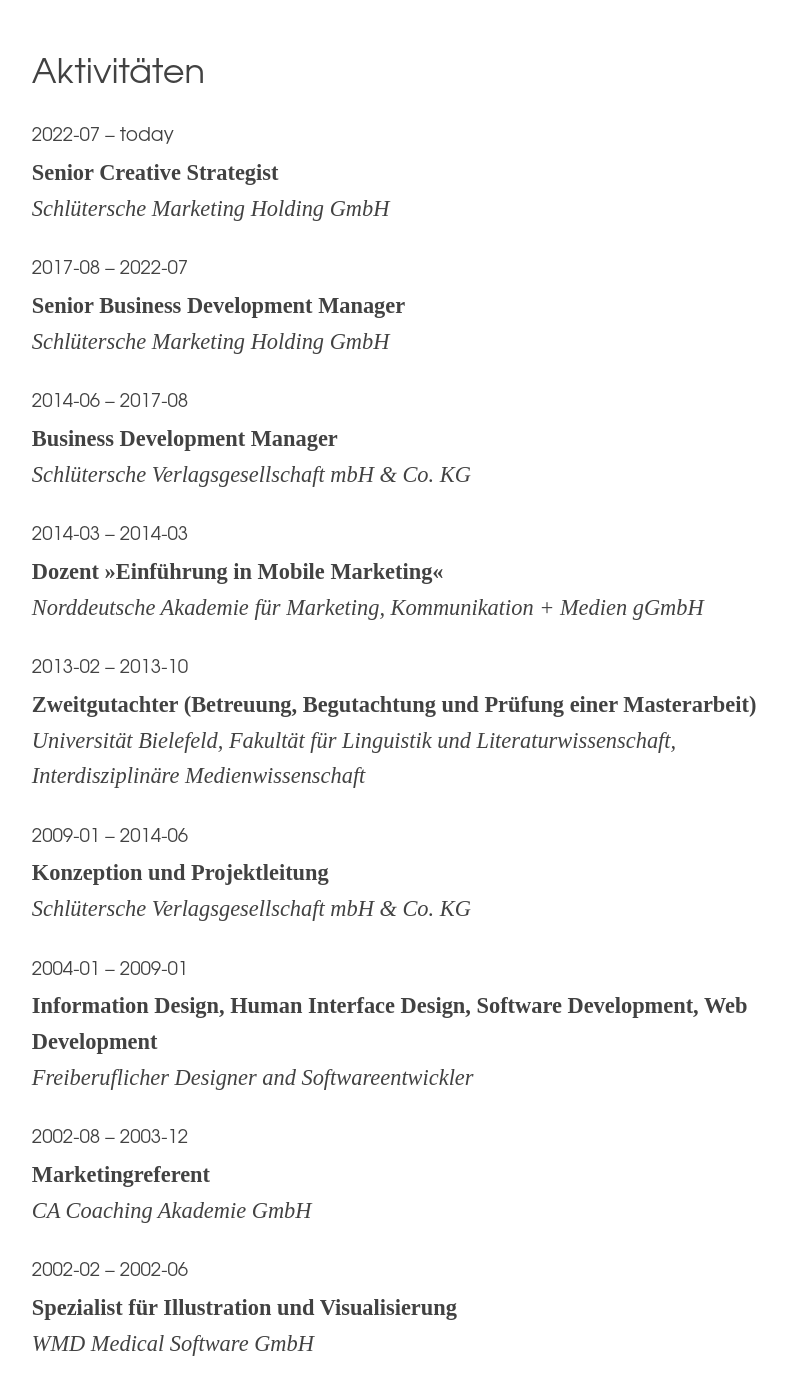
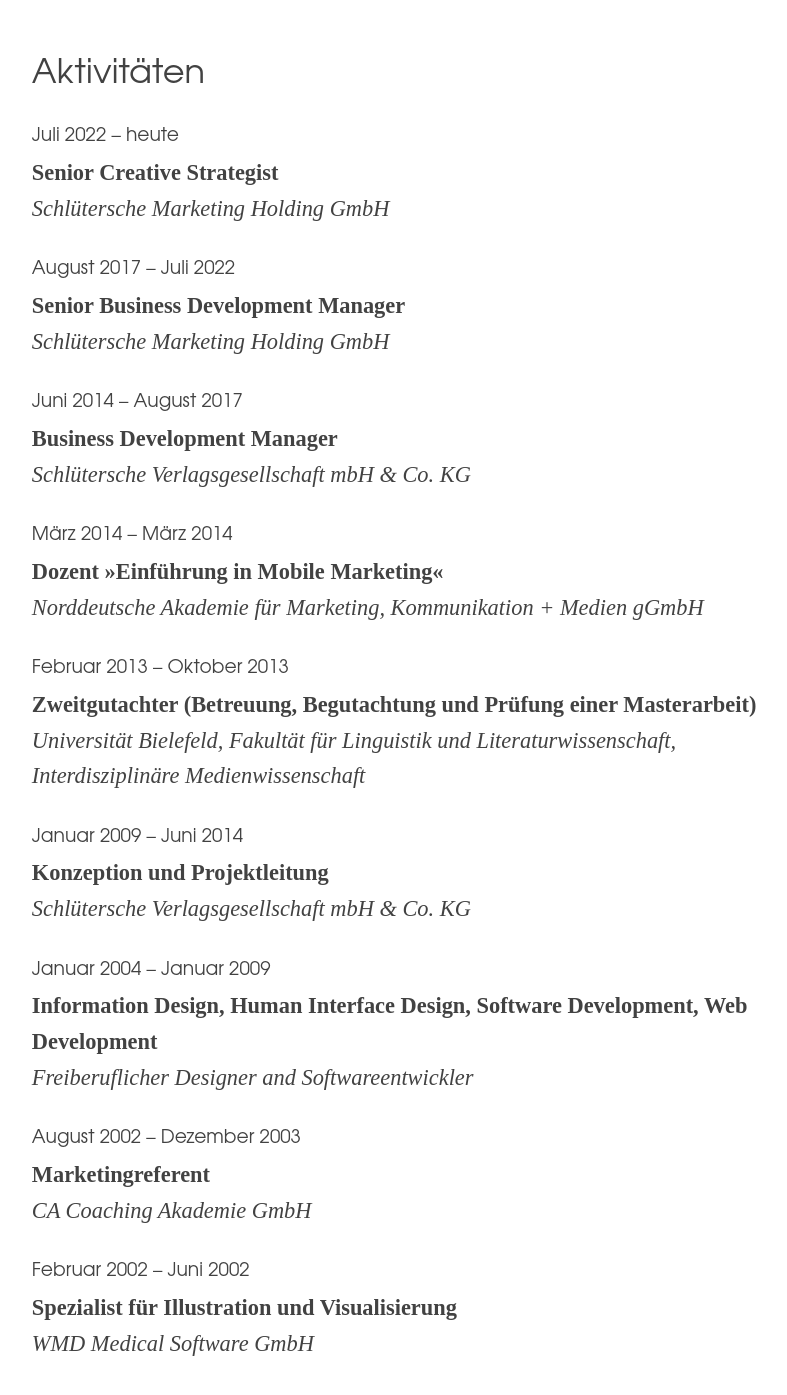
Before and after one commit to marc2o/marc2o.github.io, a Jekyll site: the page built from cv/de/marc.md, in a window 1280 px wide and 1400 px high, scrolled down 620 px. Shown: the top 1395 px of the window, without its empty margins (221-1008 px from the left). Built offline with Jekyll 4.4.1, drawn with Linux system fonts in a browser that asks for light colours; some of the changed text lies outside the part shown.

Commit message:
Update cv.yml

```diff
--- a/_data/cv.yml
+++ b/_data/cv.yml
@@ -37,80 +37,80 @@
     positions:
     - what: Senior Creative Strategist
       where: Schlütersche Marketing Holding GmbH
-      from: 2022-07
-      to: today
+      from: Juli 2022
+      to: heute
     - what: Senior Business Development Manager
       where: Schlütersche Marketing Holding GmbH
-      from: 2017-08
-      to: 2022-07
+      from: August 2017
+      to: Juli 2022
     - what: Business Development Manager
       where: Schlütersche Verlagsgesellschaft mbH & Co. KG
-      from: 2014-06
-      to: 2017-08
+      from: Juni 2014
+      to: August 2017
     - what: Dozent »Einführung in Mobile Marketing«
       where: Norddeutsche Akademie für Marketing, Kommunikation + Medien gGmbH
-      from: 2014-03
-      to: 2014-03
+      from: März 2014
+      to: März 2014
     - what: Zweitgutachter (Betreuung, Begutachtung und Prüfung einer Masterarbeit)
       where: Universität Bielefeld, Fakultät für Linguistik und Literaturwissenschaft, Interdisziplinäre Medienwissenschaft
-      from: 2013-02
-      to: 2013-10
+      from: Februar 2013
+      to: Oktober 2013
     - what: Konzeption und Projektleitung
       where: Schlütersche Verlagsgesellschaft mbH & Co. KG
-      from: 2009-01
-      to: 2014-06
+      from: Januar 2009
+      to: Juni 2014
     - what: Information Design, Human Interface Design, Software Development, Web Development
       where: Freiberuflicher Designer and Softwareentwickler
-      from: 2004-01
-      to: 2009-01
+      from: Januar 2004
+      to: Januar 2009
     - what: Marketingreferent
       where: CA Coaching Akademie GmbH
-      from: 2002-08
-      to: 2003-12
+      from: August 2002
+      to: Dezember 2003
     - what: Spezialist für Illustration und Visualisierung
       where: WMD Medical Software GmbH
-      from: 2002-02
-      to: 2002-06
+      from: Februar 2002
+      to: Juni 2002
 
   en-US:
     title: Work Experience
     positions:
     - what: Senior Creative Strategist
       where: Schlütersche Marketing Holding GmbH
-      from: 2022-07
+      from: July 2022
       to: today
     - what: Senior Business Development Manager
       where: Schlütersche Marketing Holding GmbH
-      from: 2017-08
-      to: 2022-07
+      from: August 2017
+      to: July 2022
     - what: Business Development Manager
       where: Schlütersche Verlagsgesellschaft mbH & Co. KG
-      from: 2014-06
-      to: 2017-08
+      from: June 2014
+      to: August 2017
     - what: Lecturer »Introduction to Mobile Marketing«
       where: Norddeutsche Akademie für Marketing, Kommunikation + Medien gGmbH
-      from: 2014-03
-      to: 2014-03
+      from: March 2014
+      to: March 2014
     - what: Second Referee (Master thesis assistance, report and examination)
       where: Universität Bielefeld, Faculty of Linguistics & Literary Studies, Interdisciplinary Media Studies
-      from: 2013-02
-      to: 2013-10
+      from: February 2013
+      to: October 2013
     - what: Conceptual Design and Project Leadership
       where: Schlütersche Verlagsgesellschaft mbH & Co. KG
-      from: 2009-01
-      to: 2014-06
+      from: January 2009
+      to: June 2014
     - what: Information Design, Human Interface Design, Software Development, Web Development
       where: Freelance Designer and Full-Stack Developer
-      from: 2004-01
-      to: 2009-01
+      from: January 2004
+      to: January 2009
     - what: Head of Marketing
       where: CA Coaching Akademie GmbH
-      from: 2002-08
-      to: 2003-12
+      from: August 2002
+      to: December 2003
     - what: Visual Communication and Illustration Specialist
       where: WMD Medical Software GmbH
-      from: 2002-02
-      to: 2002-06
+      from: February 2002
+      to: June 2002
 
 education:
   de-DE:
@@ -118,21 +118,21 @@
     positions:
     - what: Promotion zum Dr. phil. in Linguistik & Piktorieller Semiotik zum Thema »Origins and Development of Icons and their Meanings«
       where: Leibniz Universität Hannover
-      from: 2003-09
-      to: 2006-02
+      from: September 2003
+      to: Februar 2006
     - what: Magister Artium (M. A.) in Anglistik & Geschichte
       where: Leibniz Universität Hannover
-      from: 1996-04
-      to: 2001-02
+      from: April 1996
+      to: Februar 2001
 
   en-US:
     title: Education
     positions:
     - what: Doctorate (Dr. phil.) in Linguistics & Pictorial Semiotics »Origins and Development of Icons and their Meanings«
       where: Leibniz Universität Hannover
-      from: 2003-09
-      to: 2006-02
+      from: September 2003
+      to: February 2006
     - what: Magister Artium (M. A.) in English Linguistics & History
       where: Leibniz Universität Hannover
-      from: 1996-04
-      to: 2001-02
+      from: April 1996
+      to: February 2001
```
